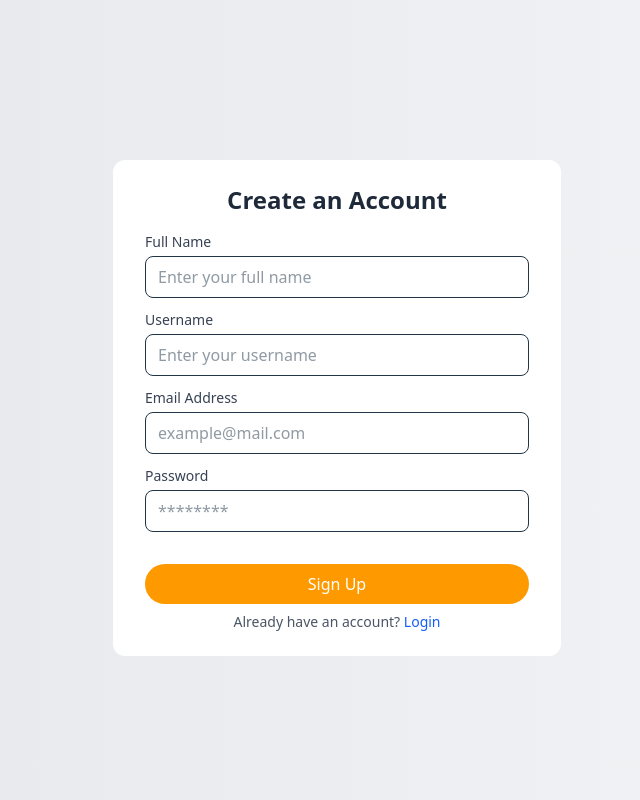
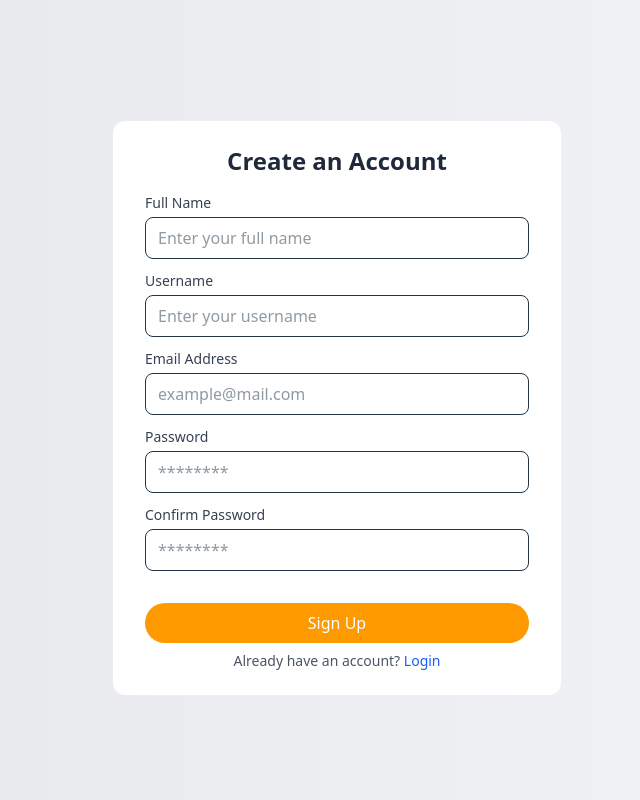
Before and after one commit to AbidJohar/QC360Project, a React (Vite) app in the folder client/: page /signup in a window 1280 px wide. Shown: the whole page, without its empty margins (303-943 px from the left). Built offline with nearby package versions, Linux system fonts and the light colour scheme.

Commit message:
add confirm password field

```diff
--- a/client/src/components/SignUp.jsx
+++ b/client/src/components/SignUp.jsx
@@ -9,6 +9,7 @@ const SignUp = () => {
     username: "",
     email: "",
     password: "",
+    confirmPassword: ""
   });
   const [loading, setLoading] = useState(false);
   const [error, setError] = useState("");
@@ -23,11 +24,17 @@ const SignUp = () => {
     });
   };
 
- const handleSubmit = async (e) => {
+  const handleSubmit = async (e) => {
     e.preventDefault();
     setError("");
     setLoading(true);
     try {
+      if (formData.password !== formData.confirmPassword) {
+        setError("Passwords do not match");
+        setLoading(false);
+        return;
+      }
+
       await signup(formData.fullName, formData.username, formData.email, formData.password);
       navigate('/dashboard'); // Navigate to dashboard on success
     } catch (error) {
@@ -110,6 +117,21 @@ const SignUp = () => {
               disabled={loading}
             />
           </div>
+          <div>
+            <label className="block text-sm font-medium text-gray-700 mb-1">
+              Confirm Password
+            </label>
+            <input
+              type="password"
+              name="confirmPassword"
+              placeholder="********"
+              value={formData.confirmPassword}
+              onChange={handleChange}
+              className="w-full border rounded-lg px-3 py-2 focus:outline-none focus:ring-2 focus:ring-blue-400"
+              required
+              disabled={loading}
+            />
+          </div>
           <button
             type="submit"
             className="w-full bg-amber-500 hover:bg-amber-600 text-white mt-5 rounded-full py-2 disabled:opacity-50"
```
